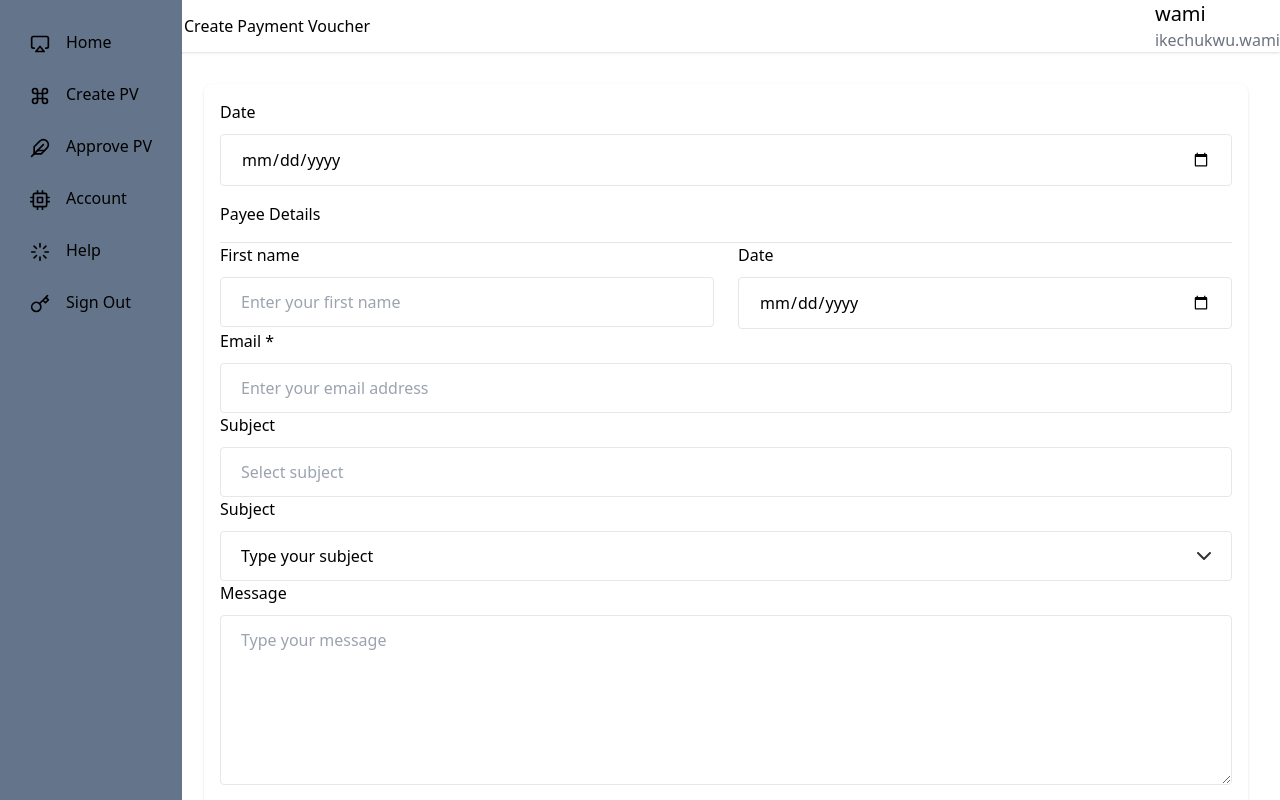
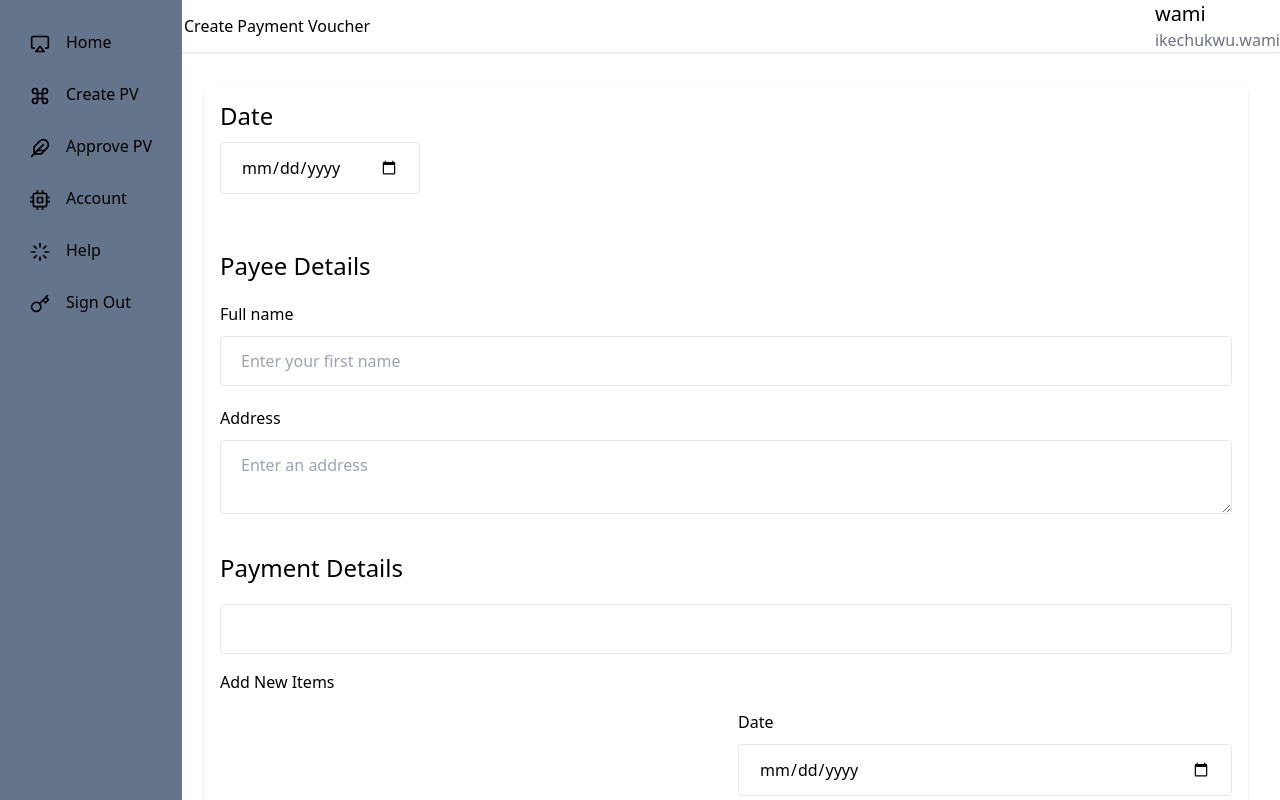
Before and after one commit to wamiikechukwu/cpv-client, a React (Vite) app: page /dashboard/create in a window 1280 px wide. Shown: the top 800 px of the page. Built offline with nearby package versions, Linux system fonts and the light colour scheme.

Commit message:
feat: added payee details

```diff
--- /dev/null
+++ b/src/components/libs/vertical_space.jsx
@@ -0,0 +1,7 @@
+export const VerticalSpace =() =>{
+    return(
+        <div    >
+
+        </div>
+    )
+}
--- a/src/pages/create_pv.jsx
+++ b/src/pages/create_pv.jsx
@@ -1,11 +1,19 @@
+import { useState } from "react"
 import Card from "../components/libs/Card"
 import Header from "../components/libs/header"
 import { dashboardStyle } from "./styles/style.tailwind"
 
 
+
 // cheack if permission is valid for this route
 
 export const CreatePV = ({ label }) => {
+
+    const [newItem, setNewItem] = useState([{ id: 1, code: '', acctName: '', description: '', amount: '', chequeNo: '' }])
+
+    const addItem = () => {
+        setNewItem([...newItem, { id: newItem.id + 1, code: '', acctName: '', description: '', amount: '', chequeNo: '' }])
+    }
     return (
         <>
             <Header title={label} user={{ name: 'wami', email: 'ikechukwu.wami' }} />
@@ -16,8 +24,8 @@ export const CreatePV = ({ label }) => {
                     <div className="rounded-lg  bg-white shadow p-4">
                         <form>
                             {/* Date */}
-                            <div >
-                                <label className="mb-2.5 block text-black dark:text-white">
+                            <div className={dashboardStyle.date_style} >
+                                <label className="mb-2.5 text-2xl block text-black dark:text-white">
                                     Date
                                 </label>
                                 <input
@@ -27,23 +35,63 @@ export const CreatePV = ({ label }) => {
                                 />
                             </div>
 
-                            <div className="border-b border-stroke py-4 px-6.5 dark:border-strokedark">
-                                <h3 className="font-medium text-black dark:text-white">
+                            {/* Payee Details */}
+                            <div className={'py-4 px-6.5'}>
+                                <h3 className="text-2xl text-black dark:text-white pb-5">
                                     Payee Details
                                 </h3>
+                                {/* First Name */}
+                                <div>
+                                    <label className="mb-2.5 block text-black dark:text-white">
+                                        Full name
+                                    </label>
+                                    <input
+                                        type="text"
+                                        placeholder="Enter your first name"
+                                        className="w-full rounded border-[1.5px] border-stroke bg-transparent py-3 px-5 font-medium outline-none transition focus:border-primary active:border-primary disabled:cursor-default disabled:bg-whiter dark:border-form-strokedark dark:bg-form-input dark:focus:border-primary"
+                                    />
+                                </div>
+                                {/* Address */}
+                                <div>
+                                    <label className="mb-2.5 pt-5 block text-black dark:text-white">
+                                        Address
+                                    </label>
+                                    <textarea
+                                        className="w-full rounded border-[1.5px] border-stroke bg-transparent py-3 px-5 font-medium outline-none transition focus:border-primary active:border-primary disabled:cursor-default disabled:bg-whiter dark:border-form-strokedark dark:bg-form-input dark:focus:border-primary"
+                                        placeholder="Enter an address"
+                                    >
+
+                                    </textarea>
+                                </div>
+                            </div>
+
+                            {/*Payment Details*/}
+                            <div className={'py-4 px-6.5'}>
+                                <h3 className="text-2xl text-black dark:text-white pb-5">
+                                    Payment Details
+                                </h3>
+
+                                <div>
+                                    {newItem.map((input, index) => (
+                                        <div key={input.id} className="mb-4">
+                                            <input
+                                                type="text"
+                                                value={input.value}
+                                                onChange={(e) => handleChange(e, index)}
+                                                className="w-full rounded border-[1.5px] border-stroke bg-transparent py-3 px-5 font-medium outline-none transition focus:border-primary active:border-primary disabled:cursor-default disabled:bg-whiter dark:border-form-strokedark dark:bg-form-input dark:focus:border-primary"
+                                            />
+                                        </div>
+                                    ))}
+                                </div>
+
+                                <button type="button" onClick={addItem}>Add New Items</button>
+
                             </div>
 
                             <div className="p-6.5">
                                 <div className="mb-4.5 flex flex-col gap-6 xl:flex-row">
                                     <div className="w-full xl:w-1/2">
-                                        <label className="mb-2.5 block text-black dark:text-white">
-                                            First name
-                                        </label>
-                                        <input
-                                            type="text"
-                                            placeholder="Enter your first name"
-                                            className="w-full rounded border-[1.5px] border-stroke bg-transparent py-3 px-5 font-medium outline-none transition focus:border-primary active:border-primary disabled:cursor-default disabled:bg-whiter dark:border-form-strokedark dark:bg-form-input dark:focus:border-primary"
-                                        />
+
                                     </div>
 
                                     <div className="w-full xl:w-1/2">
--- a/src/pages/styles/style.tailwind.js
+++ b/src/pages/styles/style.tailwind.js
@@ -30,5 +30,7 @@ export const signUpStyle = {
 
 export const dashboardStyle = {
     container: 'pl-[11.5em] pr-3 pt-3 pb-3',
-    subcontainer: 'p-5'
+    subcontainer: 'p-5',
+    date_style: 'w-[200px] pb-10',
+
 }
```
